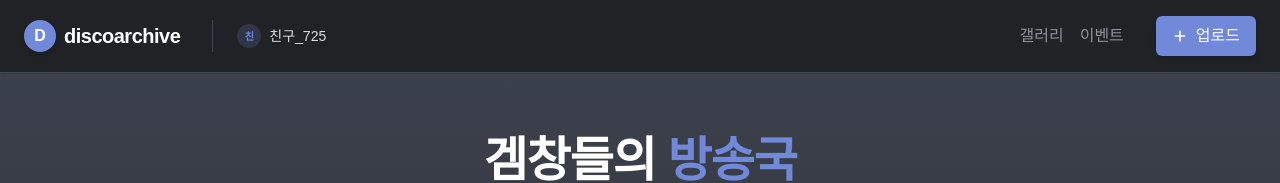
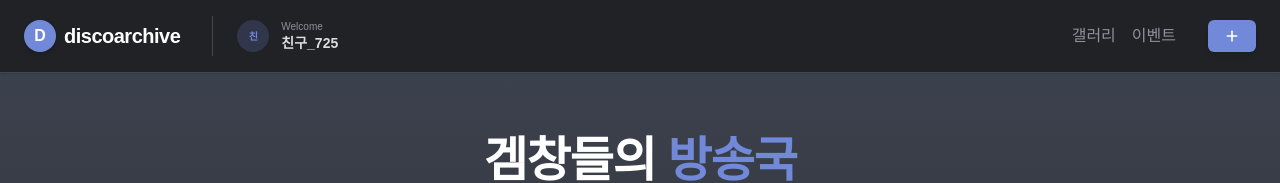
Before and after one commit to icis030298-hash/discoarchive, a Next.js app: page / in a window 1280 px wide. Shown: the top 183 px of the page. Built offline with nearby package versions, Linux system fonts and the light colour scheme; no server answers; the database is empty.

Commit message:
implement-profile-avatar-and-fixed-nickname

```diff
--- a/src/components/Navigation.tsx
+++ b/src/components/Navigation.tsx
@@ -2,21 +2,27 @@
 
 import { usePosts } from "@/context/PostContext";
 import Link from "next/link";
-import { useState } from "react";
+import { useState, useEffect } from "react";
 
 interface NavigationProps {
   onNewPost: () => void;
 }
 
 export default function Navigation({ onNewPost }: NavigationProps) {
-  const { nickname, setNickname } = usePosts();
+  const { nickname, avatarUrl, handleUpdateProfile } = usePosts();
   const [isEditing, setIsEditing] = useState(false);
   const [tempName, setTempName] = useState(nickname);
+  const [tempAvatar, setTempAvatar] = useState(avatarUrl);
 
-  const handleNicknameSubmit = (e: React.FormEvent) => {
+  useEffect(() => {
+    setTempName(nickname);
+    setTempAvatar(avatarUrl);
+  }, [nickname, avatarUrl, isEditing]);
+
+  const handleProfileSubmit = (e: React.FormEvent) => {
     e.preventDefault();
     if (tempName.trim()) {
-      setNickname(tempName.trim());
+      handleUpdateProfile(tempName.trim(), tempAvatar.trim());
       setIsEditing(false);
     }
   };
@@ -33,33 +39,57 @@
           </span>
         </Link>
 
-        {/* Nickname Display */}
-        <div className="flex items-center ml-2 border-l border-discord-divider pl-4">
+        {/* Profile Section */}
+        <div className="relative flex items-center ml-2 border-l border-discord-divider pl-4">
           {isEditing ? (
-            <form onSubmit={handleNicknameSubmit} className="flex items-center gap-2">
+            <div className="absolute top-12 left-4 w-64 bg-discord-darker border border-discord-divider rounded-xl shadow-2xl p-4 z-[100] animate-in fade-in zoom-in duration-200">
+              <h3 className="text-white font-bold mb-3 text-sm">프로필 수정</h3>
+              <form onSubmit={handleProfileSubmit} className="space-y-3">
+                <div>
+                  <label className="text-[10px] uppercase font-bold text-discord-muted mb-1 block">닉네임</label>
                   <input
                     autoFocus
                     type="text"
                     value={tempName}
                     onChange={(e) => setTempName(e.target.value)}
-                className="bg-discord-darker text-white text-sm px-2 py-1 rounded border border-discord-blurple outline-none w-24 md:w-32"
-                onBlur={() => setIsEditing(false)}
+                    className="w-full bg-discord-darkest text-white text-sm px-3 py-2 rounded border border-discord-divider outline-none focus:border-discord-blurple"
                   />
+                </div>
+                <div>
+                  <label className="text-[10px] uppercase font-bold text-discord-muted mb-1 block">프로필 이미지 URL</label>
+                  <input
+                    type="text"
+                    value={tempAvatar}
+                    onChange={(e) => setTempAvatar(e.target.value)}
+                    placeholder="https://..."
+                    className="w-full bg-discord-darkest text-white text-sm px-3 py-2 rounded border border-discord-divider outline-none focus:border-discord-blurple"
+                  />
+                </div>
+                <div className="flex gap-2 pt-2">
+                  <button type="submit" className="flex-1 bg-discord-blurple text-white text-xs py-2 rounded font-bold hover:bg-[#5865F2] transition-colors">저장</button>
+                  <button type="button" onClick={() => setIsEditing(false)} className="flex-1 bg-discord-hover text-white text-xs py-2 rounded font-bold hover:bg-gray-600 transition-colors">취소</button>
+                </div>
               </form>
+            </div>
           ) : (
             <button
-              onClick={() => {
-                setTempName(nickname);
-                setIsEditing(true);
-              }}
-              className="flex items-center gap-2 hover:bg-discord-hover px-2 py-1 rounded transition-colors group"
+              onClick={() => setIsEditing(true)}
+              className="flex items-center gap-3 hover:bg-discord-hover px-2 py-1 rounded transition-colors group"
             >
-              <div className="w-6 h-6 rounded-full bg-discord-blurple/20 flex items-center justify-center text-[10px] text-discord-blurple font-bold">
-                {nickname.charAt(0)}
+              <div className="w-8 h-8 rounded-full bg-discord-blurple/20 overflow-hidden flex items-center justify-center border-2 border-transparent group-hover:border-discord-blurple transition-all">
+                {avatarUrl ? (
+                  // eslint-disable-next-line @next/next/no-img-element
+                  <img src={avatarUrl} alt="pfp" className="w-full h-full object-cover" />
+                ) : (
+                  <span className="text-[10px] text-discord-blurple font-bold">{nickname.charAt(0)}</span>
+                )}
               </div>
-              <span className="text-discord-text text-sm font-medium group-hover:text-white">
+              <div className="flex flex-col items-start">
+                <span className="text-[10px] text-discord-muted leading-none mb-1">Welcome</span>
+                <span className="text-discord-text text-sm font-bold group-hover:text-white leading-none">
                   {nickname}
                 </span>
+              </div>
             </button>
           )}
         </div>
@@ -82,8 +112,7 @@
             <line x1="12" y1="5" x2="12" y2="19"></line>
             <line x1="5" y1="12" x2="19" y2="12"></line>
           </svg>
-          <span className="hidden xs:inline">게시물 업로드</span>
-          <span className="xs:hidden">업로드</span>
+          <span className="hidden xs:inline">업로드</span>
         </button>
       </div>
     </nav>
--- a/src/context/PostContext.tsx
+++ b/src/context/PostContext.tsx
@@ -7,8 +7,11 @@
 interface PostContextType {
   posts: Post[];
   nickname: string;
+  avatarUrl: string;
   isLoaded: boolean;
   setNickname: (name: string) => void;
+  setAvatarUrl: (url: string) => void;
+  handleUpdateProfile: (name: string, avatar: string) => void;
   handleUpload: (data: Omit<Post, "id" | "createdAt" | "comments" | "reactions" | "author">) => Promise<void>;
   handleDelete: (id: string) => Promise<void>;
   handleUpdate: (id: string, updates: Partial<Post>) => Promise<void>;
@@ -21,11 +24,14 @@
 export const PostProvider: React.FC<{ children: React.ReactNode }> = ({ children }) => {
   const [posts, setPosts] = useState<Post[]>([]);
   const [nickname, setNicknameState] = useState<string>("익명");
+  const [avatarUrl, setAvatarUrlState] = useState<string>("");
   const [isLoaded, setIsLoaded] = useState<boolean>(false);
 
-  // Load nickname and posts on mount
+  // Load profile on mount
   useEffect(() => {
     const savedNickname = localStorage.getItem("disco-nickname");
+    const savedAvatar = localStorage.getItem("disco-avatar");
+
     if (savedNickname) {
       setNicknameState(savedNickname);
     } else {
@@ -34,12 +40,29 @@
       setNicknameState(defaultName);
       localStorage.setItem("disco-nickname", defaultName);
     }
+
+    if (savedAvatar) {
+      setAvatarUrlState(savedAvatar);
+    }
+
     fetchPosts();
   }, []);
+
+  const handleUpdateProfile = (name: string, avatar: string) => {
+    setNicknameState(name);
+    setAvatarUrlState(avatar);
+    localStorage.setItem("disco-nickname", name);
+    localStorage.setItem("disco-avatar", avatar);
+  };
 
   const setNickname = (name: string) => {
     setNicknameState(name);
     localStorage.setItem("disco-nickname", name);
+  };
+
+  const setAvatarUrl = (url: string) => {
+    setAvatarUrlState(url);
+    localStorage.setItem("disco-avatar", url);
   };
 
   const fetchPosts = async () => {
@@ -83,6 +106,7 @@
         tags: data.tags,
         author_id: "user-" + nickname,
         author_name: nickname,
+        author_avatar_url: avatarUrl,
       },
     ]);
 
@@ -121,7 +145,7 @@
       user: {
         id: "user-" + nickname,
         name: nickname,
-        avatarUrl: "",
+        avatarUrl: avatarUrl,
       },
       createdAt: new Date().toISOString(),
     };
@@ -166,8 +190,11 @@
       value={{
         posts,
         nickname,
+        avatarUrl,
         isLoaded,
         setNickname,
+        setAvatarUrl,
+        handleUpdateProfile,
         handleUpload,
         handleDelete,
         handleUpdate,
```
Lines whose indentation alone changed are shown as unchanged.
